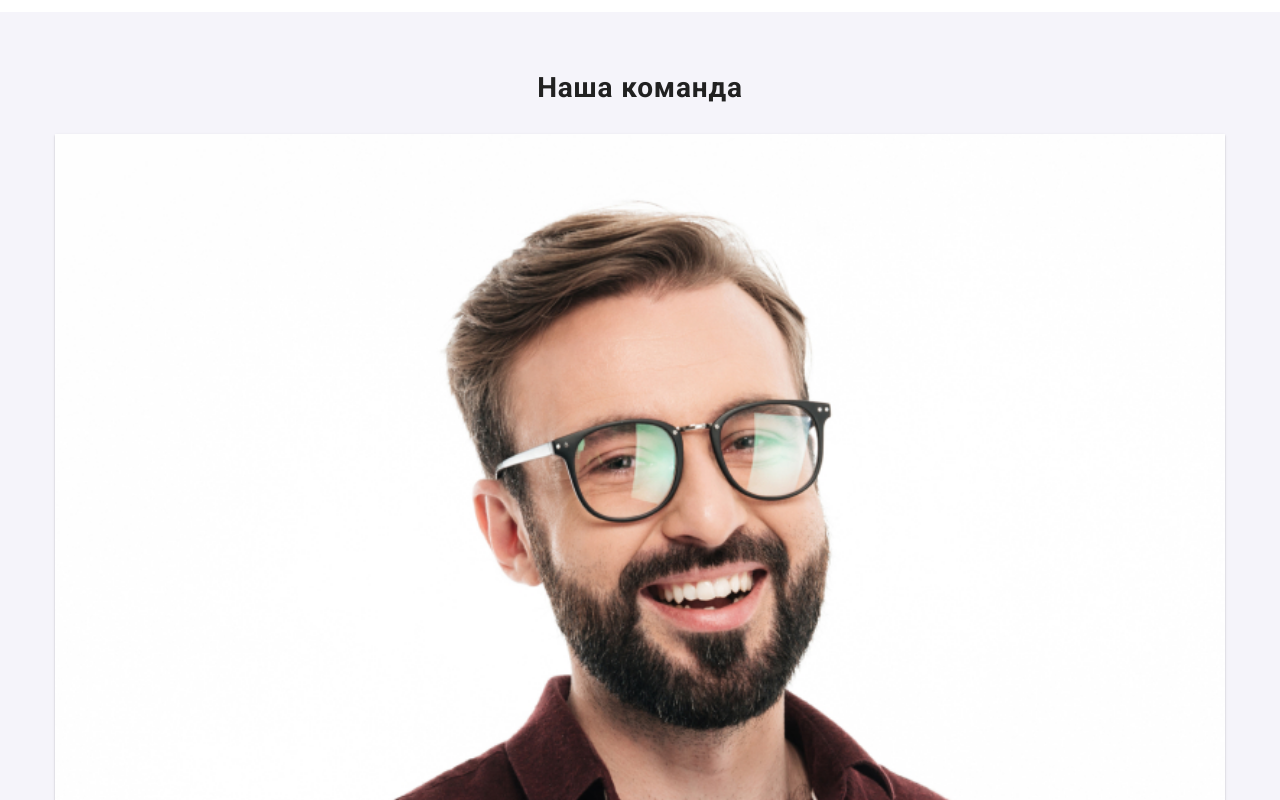
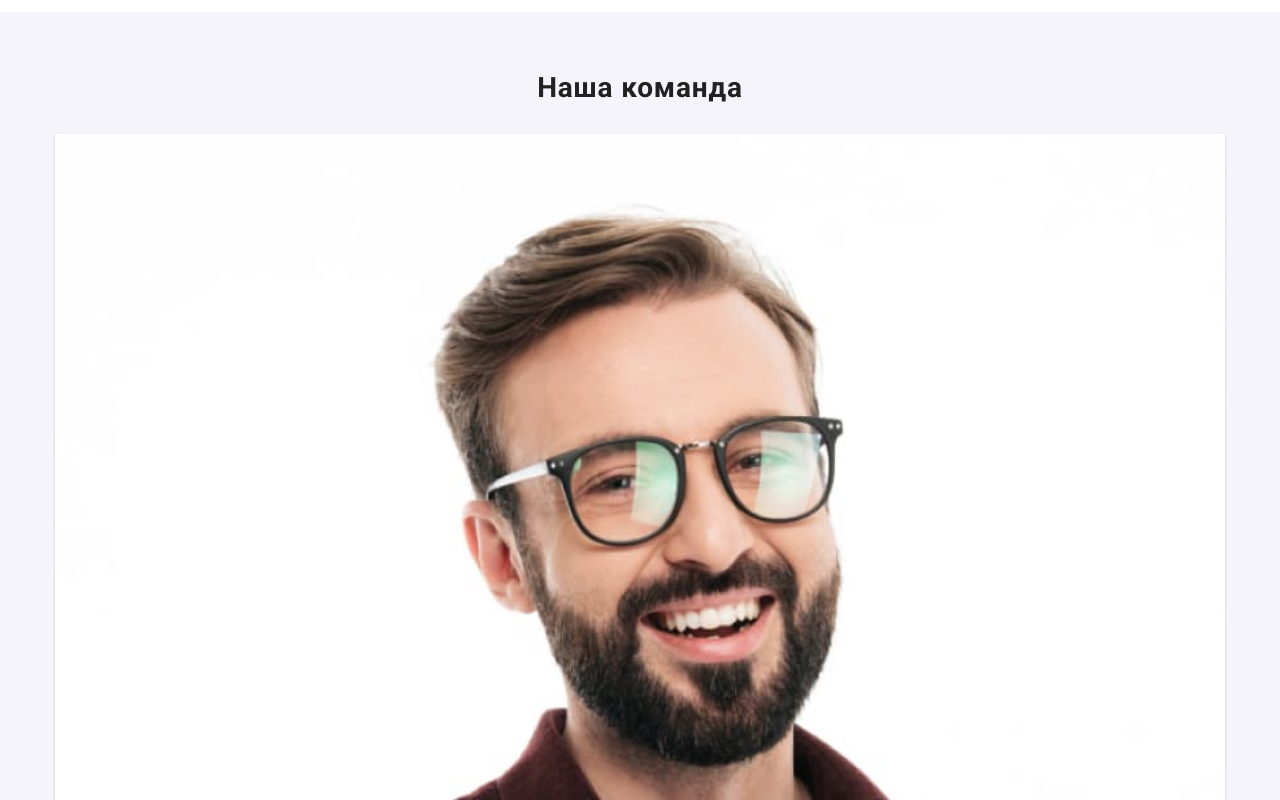
Before and after one commit to Irina-anat/goit-markup-hw-08, a plain HTML site: page index.html in a window 1280 px wide. Shown: the part 2160-2960 px from the top of the page. Drawn offline with nearby package versions, Linux system fonts and the light colour scheme.

Commit message:
адаптація фото 1

```diff
--- a/index.html
+++ b/index.html
@@ -124,7 +124,31 @@
         <h2 class="section-title">Наша команда</h2>
                 <ul class="komand__list">
                     <li class="komand__card">
-                        <img  src="./images/foto1.jpg" alt="фото продакт дизайнера" width="270" height="260" >
+                        <!--mobile-->
+                        <img
+                srcset="
+                ./images/foto1450.jpg 450w,
+                ./images/foto1450@2x.jpg 900w,
+                  "
+                media="screen and (max-width:767px)"
+                sizes="100vw"
+                src="./images/foto1450.jpg" alt="фото продакт дизайнера"
+
+                srcset="
+                ./images/foto1354.jpg 354w,
+                ./images/foto1354@2x.jpg 708w,
+                "
+                media="screen and (max-width:1199px)"
+                sizes="(min-width: 768px) 50vw, 100vw"
+                src="./images/foto1354.jpg" alt="фото продакт дизайнера"
+
+                srcset="
+                    ./images/foto1270.jpg 270w,
+                    ./images/foto1270@2x.jpg 540w,
+                  "
+                media="screen and (min-width:1200px)"
+                sizes="(min-width: 1200px) 25vw, 100vw"
+                src="./images/foto1270.jpg" alt="фото продакт дизайнера" >
                         <div class="komand__information">
                         <h3 class="komand__title">Ігор Дем'яненко</h3>
                         <p class="komand__text" lang="en">Product Designer</p>
--- a/scss/components/_komand.scss
+++ b/scss/components/_komand.scss
@@ -60,9 +60,9 @@
     margin-bottom: 30px;
 }
 
-.komand__card img {
+/*.komand__card img {
     width: 100%;
-}
+}*/
 
 .komand__title{
     color: var(--title-text-color);
```
Also changed, not shown: css/main.css, css/main.min.css, 2 other files.
